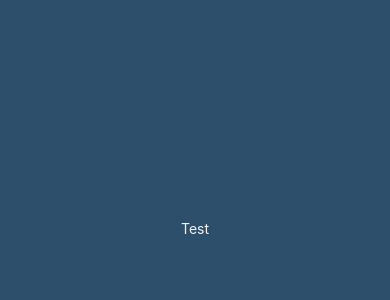
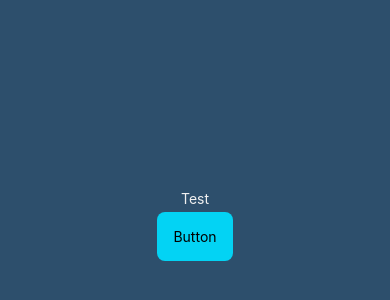
Before and after one commit to jorgehernandezch/reactnative-reactnavigate-typescript-natewind, a React Native app: screen / in a window 390 px wide. Shown: the part 194-494 px from the top of the page. Built offline with nearby package versions, Linux system fonts and the light colour scheme.

Commit message:
Button component

```diff
--- a/src/screens/login/index.tsx
+++ b/src/screens/login/index.tsx
@@ -1,12 +1,19 @@
 import React from 'react';
-import { Text, View } from 'react-native';
+import { Text, View, StatusBar } from 'react-native';
 import { styles } from './style';
+import { Button } from '../../components/Button';
 
 
 export function Login() {
   return (
     <View style={styles.container}>
+      <StatusBar
+        barStyle="light-content"
+        backgroundColor="transparent"
+        translucent
+      />
       <Text style={styles.text}>Test</Text>
+      <Button/>
     </View>
   );
 }
```
